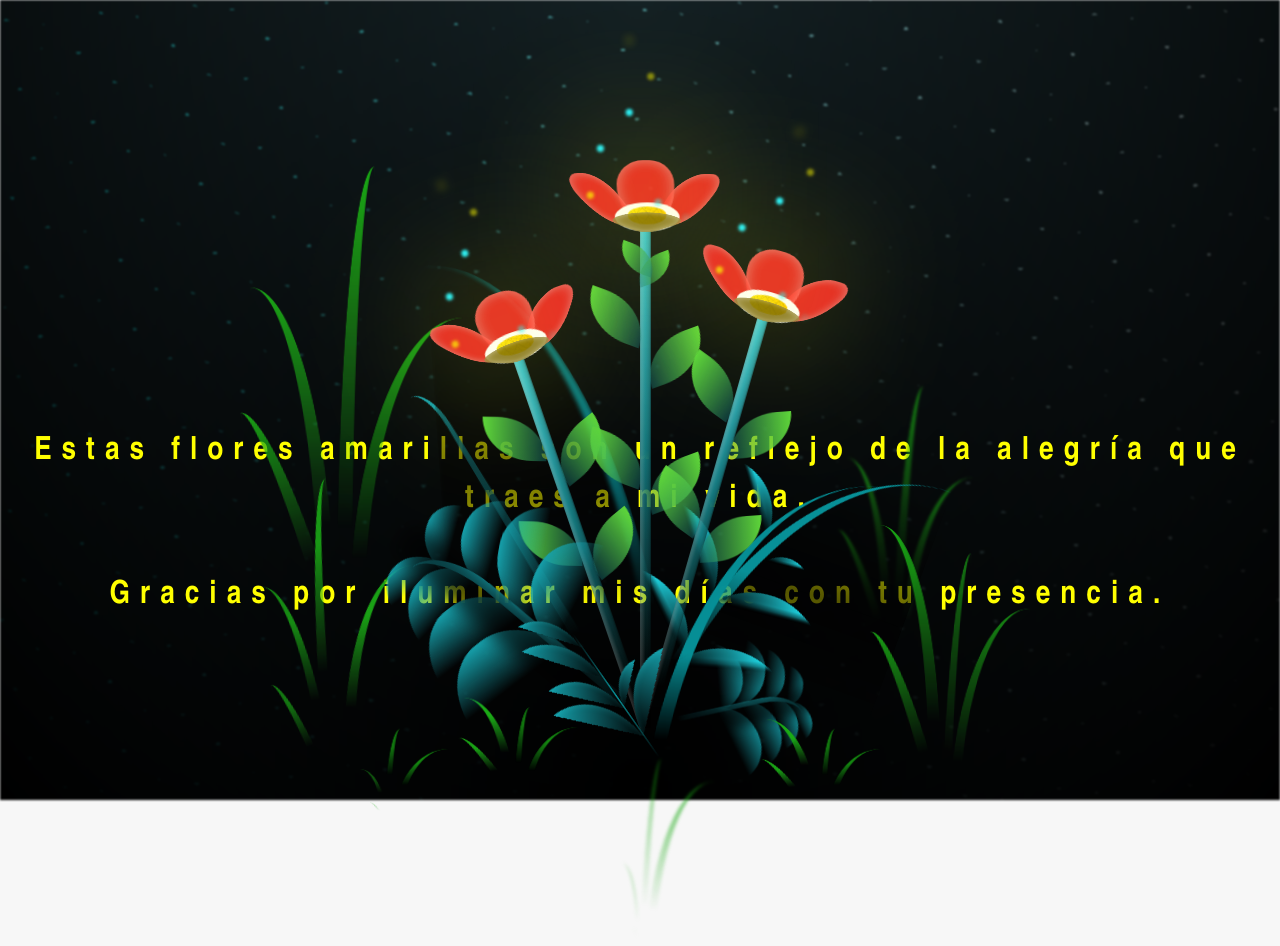
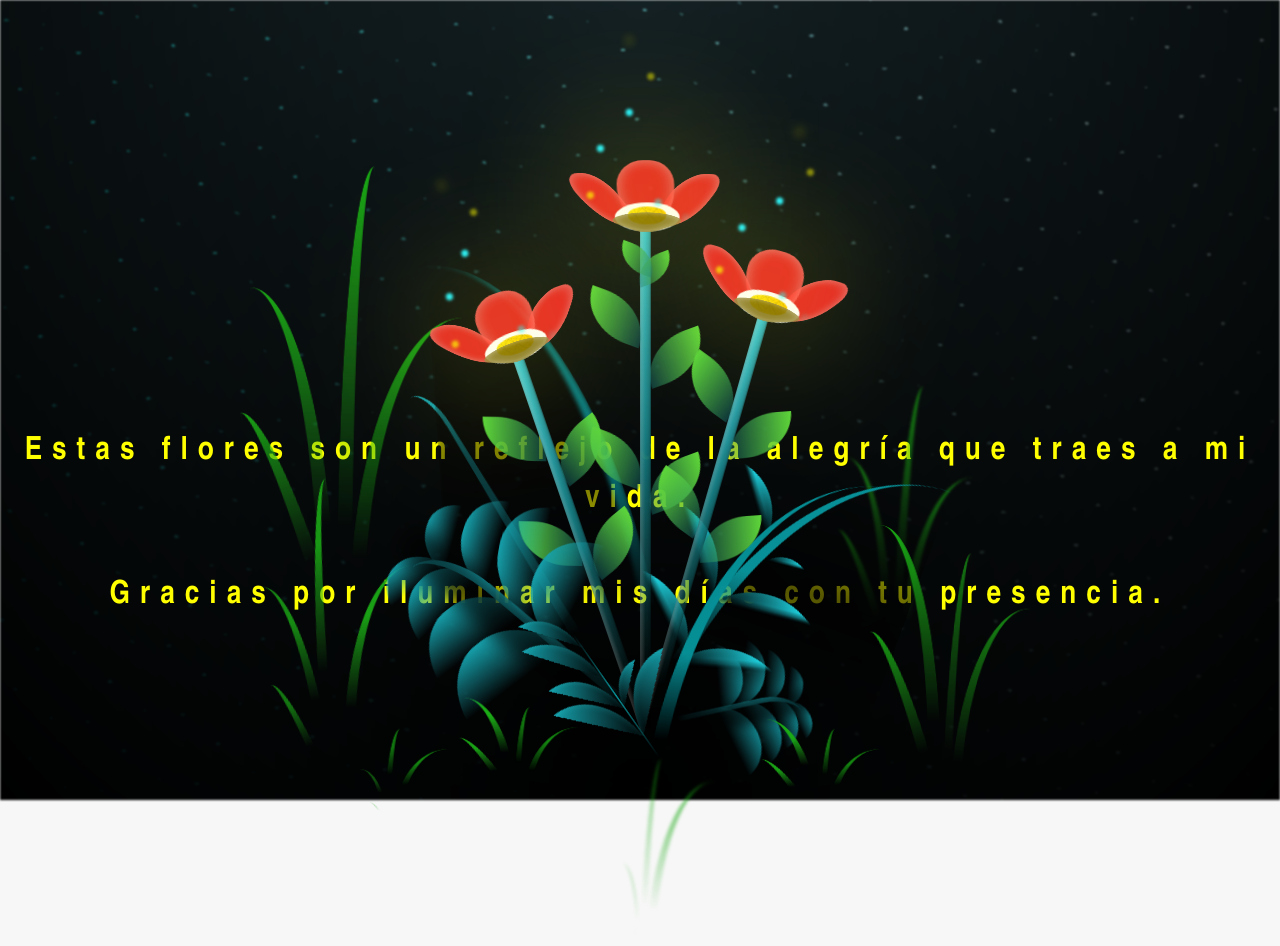
Before and after one commit to WilterD/florecitas, a plain HTML site: page flower.html in a window 1280 px wide. Drawn offline with Linux system fonts and the light colour scheme.

Commit message:
Update flower.html

```diff
--- a/flower.html
+++ b/flower.html
@@ -13,7 +13,7 @@
     <div id="lyrics">
 
     </div>
-    <h1 class="titulo">Estas flores amarillas son un reflejo de la alegría que traes a mi vida. <br> <br>
+    <h1 class="titulo">Estas flores son un reflejo de la alegría que traes a mi vida. <br> <br>
       Gracias por iluminar mis días con tu presencia.</h1>
 
     <div class="night"></div>
```
